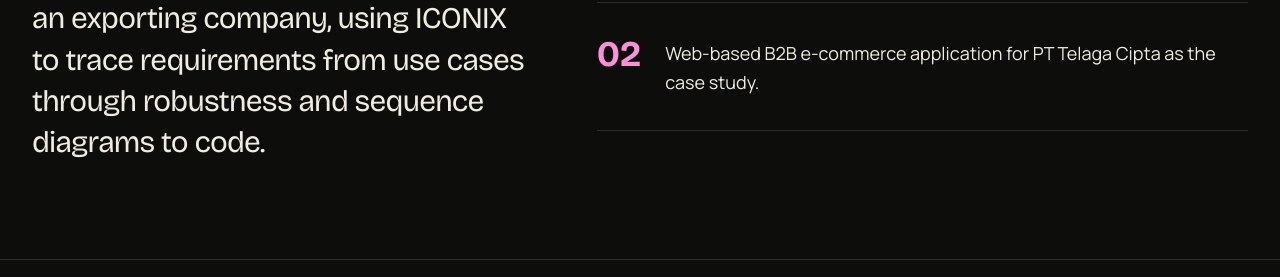
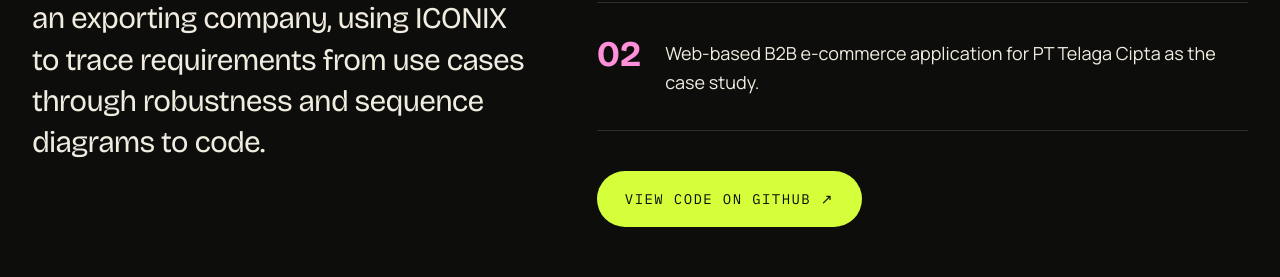
Before and after one commit to edfaruq/portfolio, a Next.js app: page /projects/b2b-exporter-ecommerce in a window 1280 px wide. Shown: the part 2012-2289 px from the top of the page. Built offline with nearby package versions, Linux system fonts and the light colour scheme; no server answers.

Commit message:
Add Cidata, WebGIS and thesis project links

```diff
--- a/app/projects/[slug]/page.tsx
+++ b/app/projects/[slug]/page.tsx
@@ -122,8 +122,8 @@ export default async function ProjectPage({ params }: PageProps<"/projects/[slug
           </Reveal>
           {p.link && (
             <Magnetic>
-              <a href={p.link} target="_blank" rel="noopener noreferrer" data-cursor="Open" className="mt-10 inline-flex h-14 items-center rounded-full bg-lime px-7 font-mono text-sm uppercase tracking-widest text-bg">
-                Visit live site ↗
+              <a href={p.link} target="_blank" rel="noopener noreferrer" data-cursor={p.link.includes("github.com") ? "Code" : "Open"} className="mt-10 inline-flex h-14 items-center rounded-full bg-lime px-7 font-mono text-sm uppercase tracking-widest text-bg">
+                {p.link.includes("github.com") ? "View code on GitHub ↗" : "Visit live site ↗"}
               </a>
             </Magnetic>
           )}
--- a/content/projects.ts
+++ b/content/projects.ts
@@ -57,6 +57,7 @@ export const projects: Project[] = [
       { value: "127", label: "shelters" },
     ],
     stack: ["Next.js", "React", "Leaflet"],
+    link: "https://github.com/edfaruq/webgis-semarang-barat",
   },
   {
     slug: "cidata-mining-platform",
@@ -87,6 +88,7 @@ export const projects: Project[] = [
       { value: "70+", label: "search keywords" },
     ],
     stack: ["Laravel", "Inertia.js", "React", "TypeScript"],
+    link: "https://cidatamining.com/",
   },
   {
     slug: "pertagas-security-dashboard",
@@ -168,6 +170,7 @@ export const projects: Project[] = [
     ],
     metrics: [{ value: "ICONIX", label: "design process" }],
     stack: ["Web application", "ICONIX / UML"],
+    link: "https://github.com/edfaruq/b2b-telagacipta",
   },
 ];
 
```
